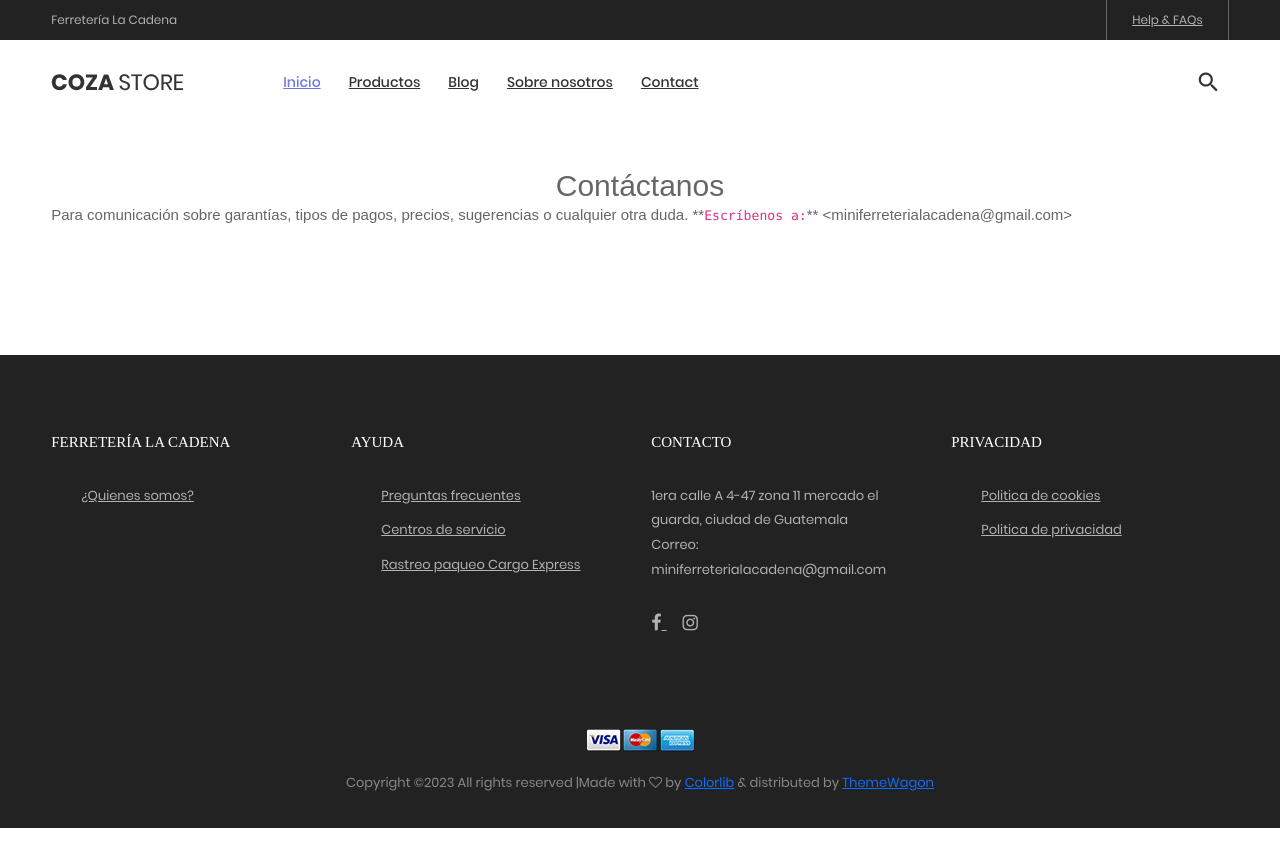
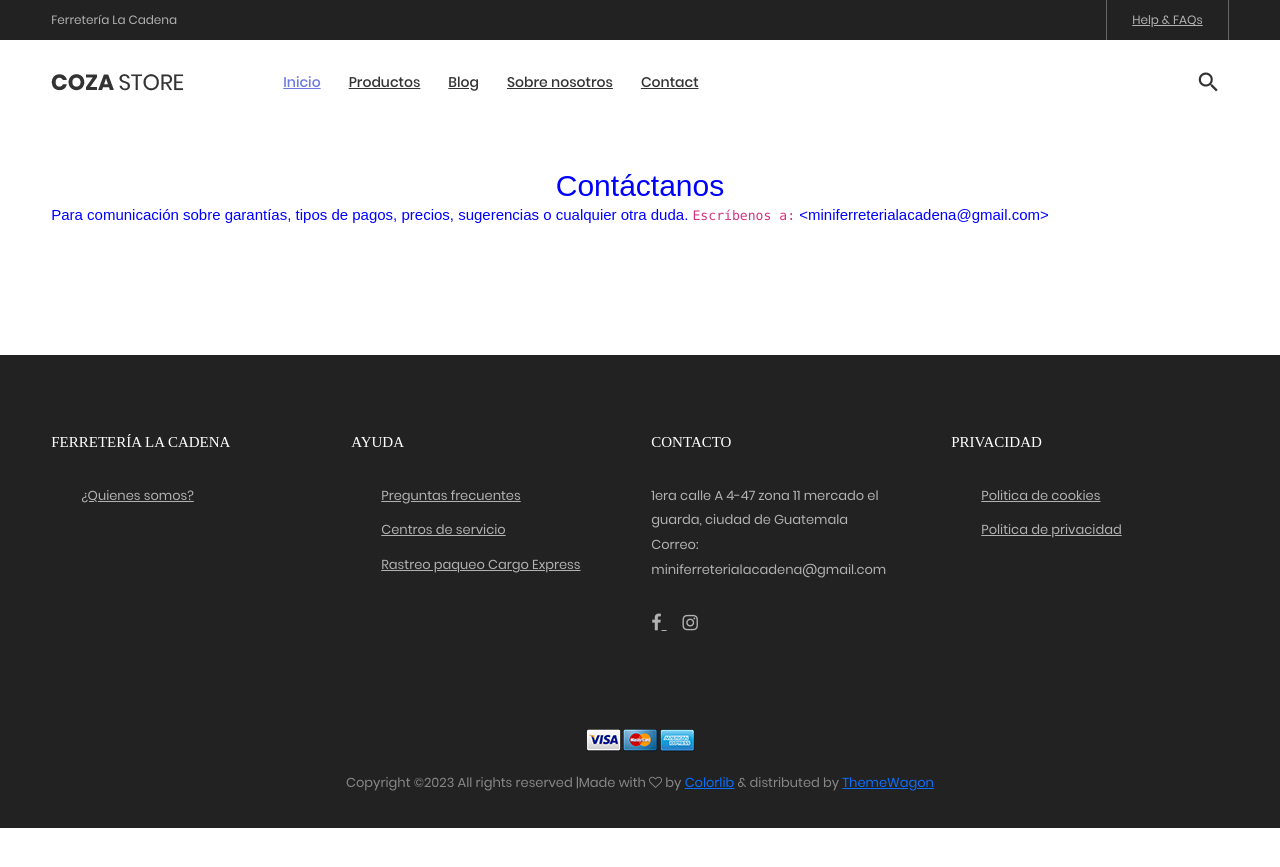
Before and after one commit to lacadenagt/new, a Jekyll site: the page built from contactar.md, in a window 1280 px wide. Shown: the top 867 px of the page. Built offline with Jekyll 4.4.1, drawn with Linux system fonts in a browser that asks for light colours; some web fonts are replaced.

Commit message:
Update contactar.md

```diff
--- a/contactar.md
+++ b/contactar.md
@@ -2,8 +2,8 @@
 title: Contactar
 layout: default
 ---
-<div class="container" style="margin-top:10%;margin-bottom:10%;">
+<div class="container" style="margin-top:10%;margin-bottom:10%;color:blue">
 <h2 class="text-center" title="Contactar a ferreteria La Cadena">Cont&aacute;ctanos</h2>
 Para comunicaci&oacute;n sobre garant&iacute;as, tipos de pagos, precios, sugerencias o cualquier otra duda.
-**<code>Escr&iacute;benos a:</code>** <miniferreterialacadena@gmail.com>
+<code>Escr&iacute;benos a:</code> <miniferreterialacadena@gmail.com>
 </div>
```
